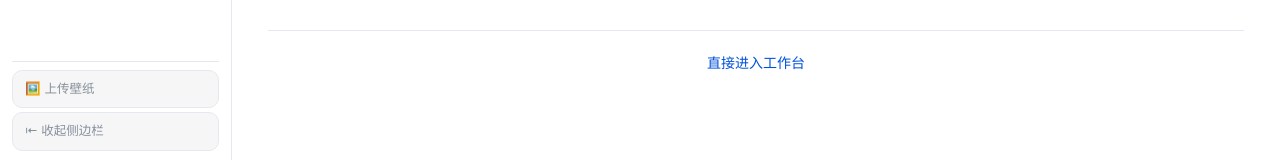
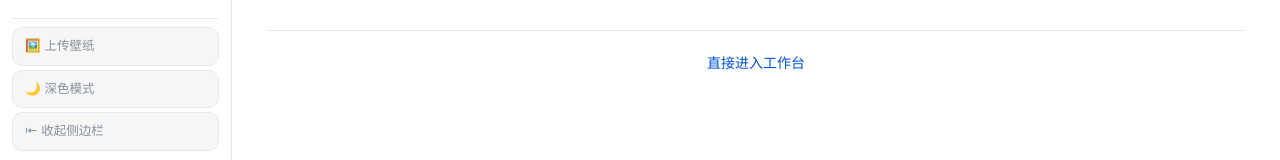
Before and after one commit to reshadowking/20269shixun, a React (Vite) app in the folder frontend/: page / in a window 1280 px wide. Shown: the part 633-793 px from the top of the page. Built offline with nearby package versions, Linux system fonts and the light colour scheme; no server answers; sample sign-in values are in the browser's storage.

Commit message:
feat(T31): 侧边栏加入深/浅色主题切换入口（持久化已就绪）

```diff
--- a/frontend/src/components/shell/AppShell.tsx
+++ b/frontend/src/components/shell/AppShell.tsx
@@ -7,6 +7,8 @@
  */
 import { useRef, useState, type ReactNode } from 'react'
 import { useLocation, useNavigate } from 'react-router-dom'
+
+import { getTheme, toggleTheme, type AppTheme } from '@/lib/theme'
 
 import './appShell.css'
 
@@ -47,6 +49,8 @@ export default function AppShell({ children }: { children: ReactNode }) {
     }
   })
   const [wallpaper, setWallpaper] = useState<string | null>(() => readWallpaper())
+  // T31：主题切换入口（令牌与持久化在 lib/theme.ts，这里只负责 UI 与回显）
+  const [theme, setTheme] = useState<AppTheme>(() => getTheme())
   const fileRef = useRef<HTMLInputElement>(null)
 
   const toggleCollapsed = () => {
@@ -147,6 +151,15 @@ export default function AppShell({ children }: { children: ReactNode }) {
               恢复默认壁纸
             </button>
           )}
+          <button
+            className="app-shell__foot-btn"
+            data-testid="theme-toggle"
+            aria-pressed={theme === 'dark'}
+            title={theme === 'dark' ? '切换为浅色' : '切换为深色'}
+            onClick={() => setTheme(toggleTheme())}
+          >
+            {theme === 'dark' ? '☀' : '🌙'} {!collapsed && (theme === 'dark' ? '浅色模式' : '深色模式')}
+          </button>
           <button className="app-shell__foot-btn" data-testid="sidebar-collapse" onClick={toggleCollapsed}>
             {collapsed ? '⇥' : '⇤'} {!collapsed && '收起侧边栏'}
           </button>
```
Also changed, not shown: 1 other file (tests, documents, lock files or other folders).
